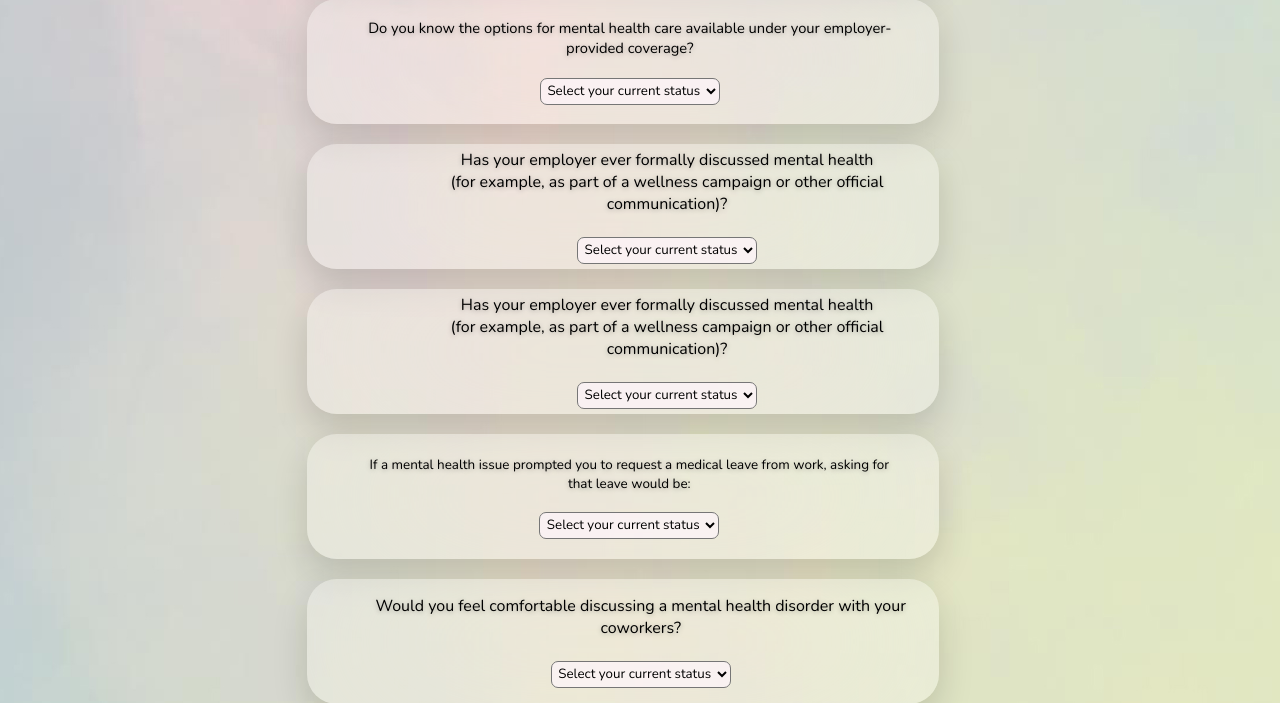
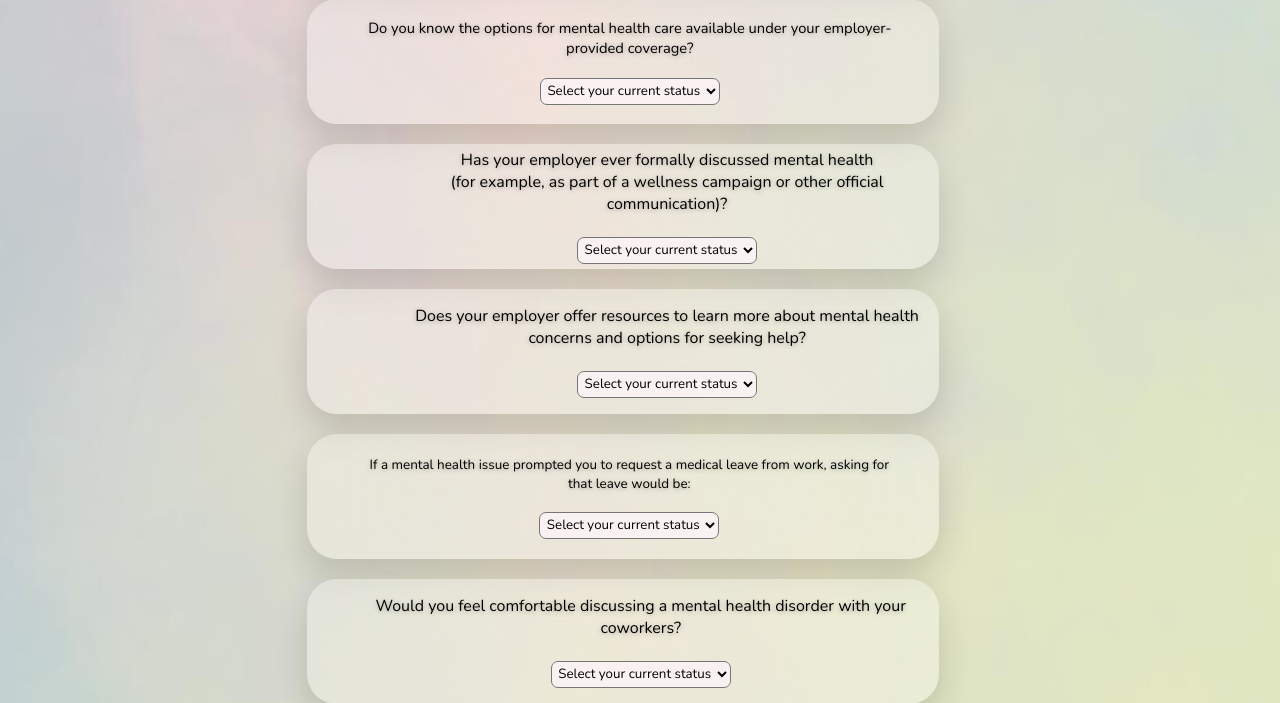
Before and after one commit to MstFEU/MentalHealthProject, a Flask app: page /question in a window 1280 px wide. Shown: the part 763-1466 px from the top of the page. Run offline with Flask 2, Linux system fonts and the light colour scheme; parts of the project's set-up code (start-up, migrations or seed data) failed here and were passed over.

Commit message:
Add files via upload

```diff
--- a/templates/question.html
+++ b/templates/question.html
@@ -175,7 +175,7 @@
             <!--employer_offer_resources_to_learn_about_mental_health-->
             <div class="form-group">
                 <p7 id="employer_offer_resources_to_learn_about_mental_health">
-                    Has your employer ever formally discussed mental health <br>(for example, as part of a wellness campaign or other official communication)?
+                    Does your employer offer resources to learn more about mental health concerns and options for seeking help?
                     <br><br>
                     <select name="employer-offer-resources-to-learn-about-mental-health"
                         id="dropdown"
```
